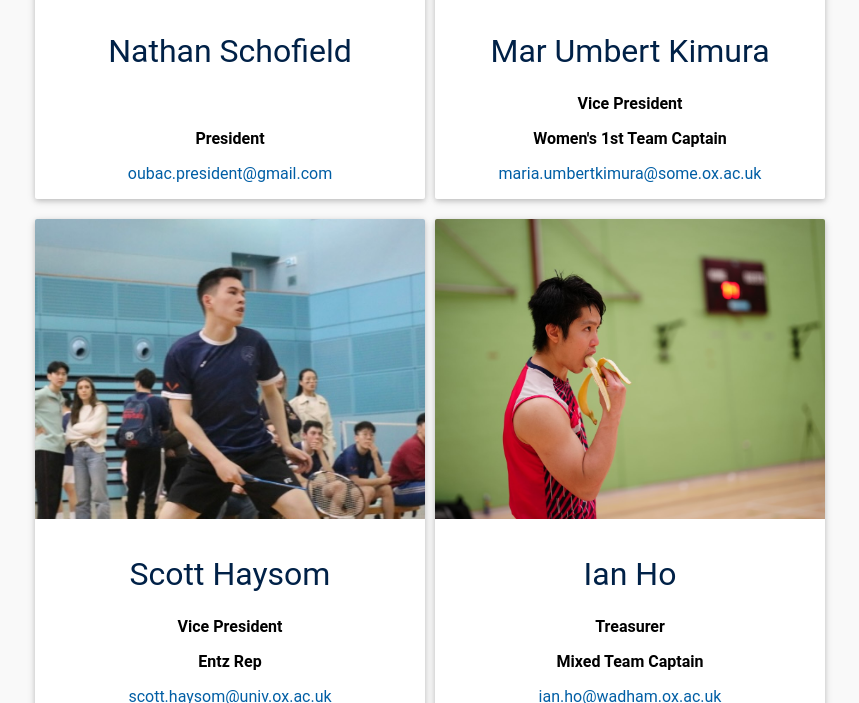
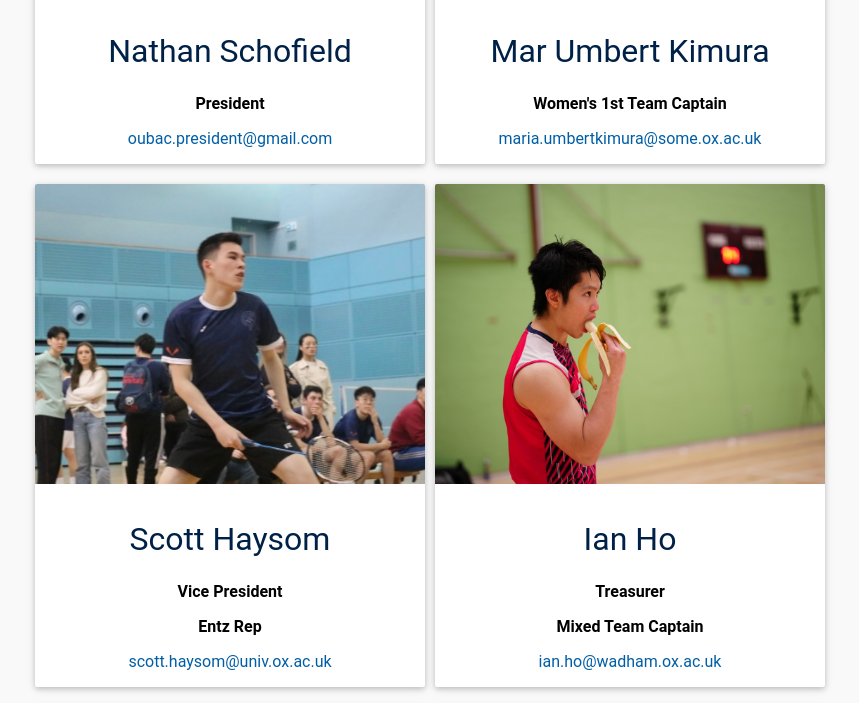
Before and after one commit to OUBaC/OUBaC.github.io, a Jekyll site: the page built from the-committee.html, in a window 1280 px wide and 900 px high, scrolled down 330 px, cut to the strip 166-869 px from the top of the window. Shown: the whole strip, without its empty margins (210-1069 px from the left). Built offline with Jekyll 4.4.1, drawn with Linux system fonts in a browser that asks for light colours.

Commit message:
Remove Mar's VP role

```diff
--- a/_data/committee/2023.yml
+++ b/_data/committee/2023.yml
@@ -6,7 +6,6 @@ members:
     photo: "/assets/the-committee/2023-2024/nat.jpg"
 
   - roles:
-      - Vice President
       - Women's 1st Team Captain
     name: Mar Umbert Kimura
     email: maria.umbertkimura@some.ox.ac.uk
```
